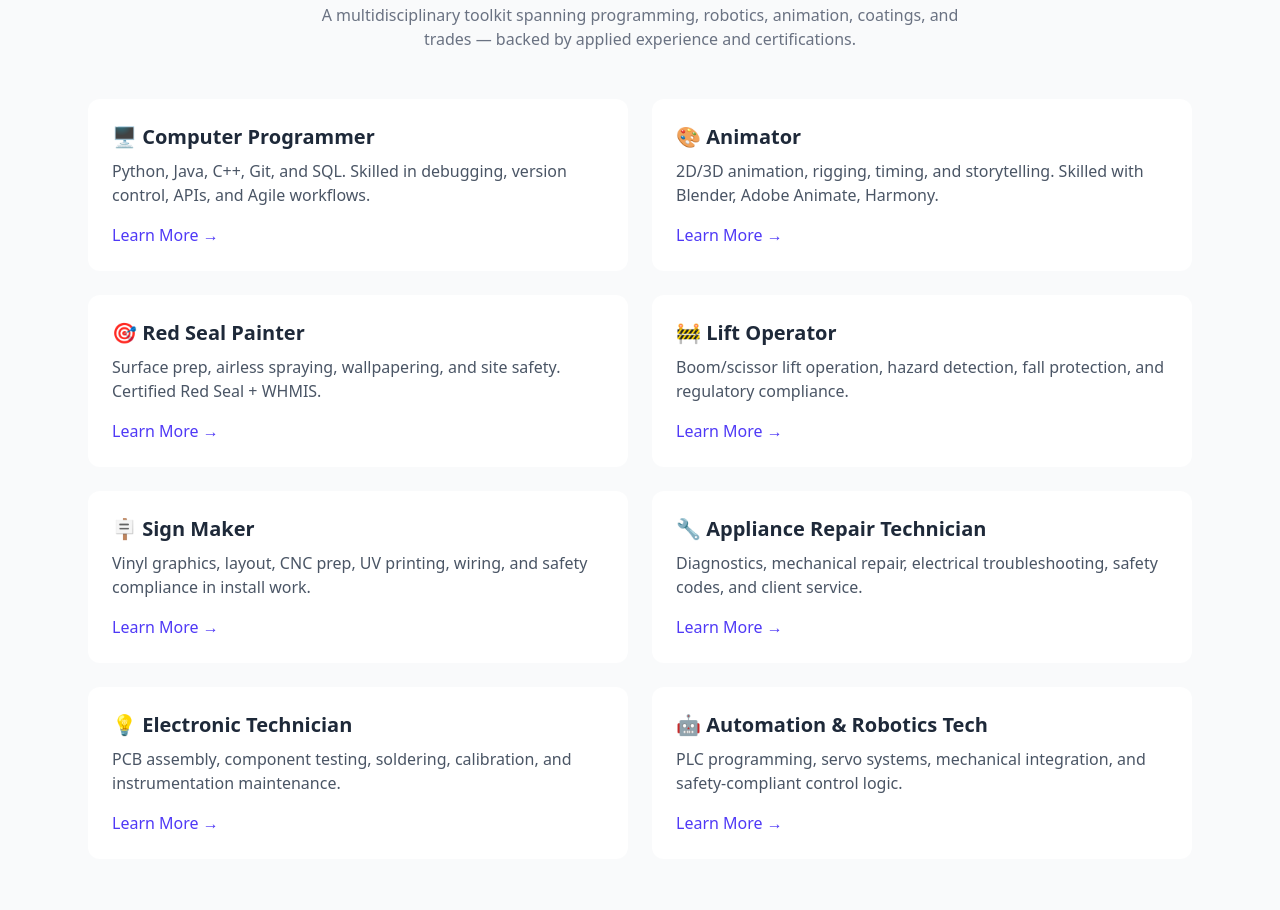
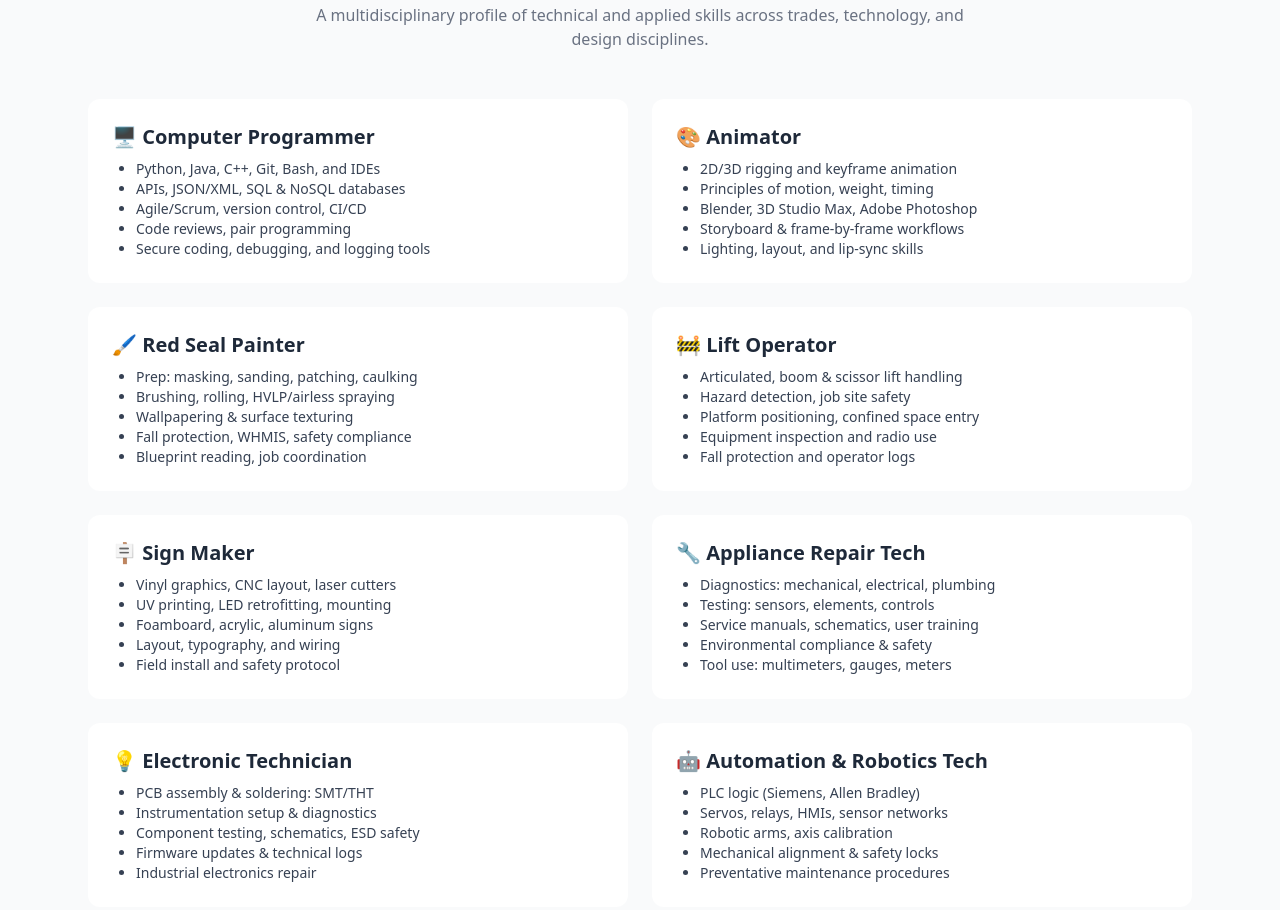
Before and after one commit to mrthomware/Thomas-Ware-Personal-Website, an Astro site in the folder Projects/astro-portfolio/: page /core-skills in a window 1280 px wide. Shown: the part 205-1115 px from the top of the page. Built offline with nearby package versions, Linux system fonts and the light colour scheme; Astro itself is replaced by a stand-in of ours.

Commit message:
Tools and Software Card

```diff
--- a/Projects/astro-portfolio/src/components/Card.astro
+++ b/Projects/astro-portfolio/src/components/Card.astro
@@ -9,13 +9,20 @@ const { title, description, link, image } = Astro.props;
       alt={title}
       class="w-full aspect-[3/4] object-contain bg-white dark:bg-gray-800"
     />
-
   )}
   <div class="p-6 flex flex-col justify-between flex-1">
     <h2 class="text-xl font-semibold mb-2">{title}</h2>
+
+    {description && (
       <p class="text-gray-600 dark:text-gray-300 mb-4">{description}</p>
-    <a href={link} class="inline-block text-indigo-600 hover:underline font-medium">
+    )}
+
+    <slot />
+
+    {link && (
+      <a href={link} class="inline-block mt-4 text-indigo-600 hover:underline font-medium">
         Learn More →
       </a>
+    )}
   </div>
 </div>
--- a/Projects/astro-portfolio/src/pages/about.astro
+++ b/Projects/astro-portfolio/src/pages/about.astro
@@ -19,7 +19,7 @@ import Card from '../components/Card.astro';
       <Card
         title="🛠️ Core Skills"
         description="3D modeling, Arduino/C++/PLC control, PCB design, servo-actuator integration, and aesthetic finish work."
-        link="/core-skills"
+
       />
 
       <Card
@@ -36,8 +36,17 @@ import Card from '../components/Card.astro';
 
       <Card
         title="🧰 Tools & Software"
-        description="CAD, 3D Studio Max, Arduino, Raspberry Pi, Teensy, C++, Python, DMX lighting control."
-      />
+        description=""
+      >
+        <ul class="list-disc pl-6 text-sm text-gray-700 dark:text-gray-300">
+          <li><strong>CAD & Modeling:</strong> 3D Studio Max, Fusion 360 (intro)</li>
+          <li><strong>Embedded Platforms:</strong> Arduino, Raspberry Pi, Teensy (learning)</li>
+          <li><strong>Programming:</strong> C++, Python, basic JavaScript, DMX lighting control</li>
+          <li><strong>Software Tools:</strong> GitHub Desktop, VS Code, TIA Portal, Obsidian</li>
+          <li><strong>Documentation:</strong> BOMs, PDF diagrams, Google Docs, schematic editors</li>
+        </ul>
+      </Card>
+
 
       <Card
         title="💼 Work Experience"
--- a/Projects/astro-portfolio/src/pages/core-skills.astro
+++ b/Projects/astro-portfolio/src/pages/core-skills.astro
@@ -8,58 +8,115 @@ import Card from '../components/Card.astro';
     <header class="mb-12 text-center">
       <h1 class="text-4xl font-bold mb-2">🧠 Core Professional Skill Sets</h1>
       <p class="text-gray-500 dark:text-gray-400 max-w-2xl mx-auto">
-        A multidisciplinary toolkit spanning programming, robotics, animation, coatings, and trades — backed by applied experience and certifications.
+        A multidisciplinary profile of technical and applied skills across trades, technology, and design disciplines.
       </p>
     </header>
 
     <section class="grid gap-6 lg:grid-cols-2">
       <Card
         title="🖥️ Computer Programmer"
-        description="Python, Java, C++, Git, and SQL. Skilled in debugging, version control, APIs, and Agile workflows."
-        link="/files/private_Records/Computer%20Programmer.pdf"
-      />
+        description=""
+      >
+        <ul class="list-disc pl-6 text-sm text-gray-700 dark:text-gray-300">
+          <li>Python, Java, C++, Git, Bash, and IDEs</li>
+          <li>APIs, JSON/XML, SQL & NoSQL databases</li>
+          <li>Agile/Scrum, version control, CI/CD</li>
+          <li>Code reviews, pair programming</li>
+          <li>Secure coding, debugging, and logging tools</li>
+        </ul>
+      </Card>
 
       <Card
         title="🎨 Animator"
-        description="2D/3D animation, rigging, timing, and storytelling. Skilled with Blender, Adobe Animate, Harmony."
-        link="/files/private_Records/Animator.pdf"
-      />
+        description=""
+      >
+        <ul class="list-disc pl-6 text-sm text-gray-700 dark:text-gray-300">
+          <li>2D/3D rigging and keyframe animation</li>
+          <li>Principles of motion, weight, timing</li>
+          <li>Blender, 3D Studio Max, Adobe Photoshop</li>
+          <li>Storyboard & frame-by-frame workflows</li>
+          <li>Lighting, layout, and lip-sync skills</li>
+        </ul>
+      </Card>
+
 
       <Card
-        title="🎯 Red Seal Painter"
-        description="Surface prep, airless spraying, wallpapering, and site safety. Certified Red Seal + WHMIS."
-        link="/files/private_Records/Red%20Sealed%20Painter.pdf"
-      />
+        title="🖌️ Red Seal Painter"
+        description=""
+      >
+        <ul class="list-disc pl-6 text-sm text-gray-700 dark:text-gray-300">
+          <li>Prep: masking, sanding, patching, caulking</li>
+          <li>Brushing, rolling, HVLP/airless spraying</li>
+          <li>Wallpapering & surface texturing</li>
+          <li>Fall protection, WHMIS, safety compliance</li>
+          <li>Blueprint reading, job coordination</li>
+        </ul>
+      </Card>
 
       <Card
         title="🚧 Lift Operator"
-        description="Boom/scissor lift operation, hazard detection, fall protection, and regulatory compliance."
-        link="/files/private_Records/Lift%20Operator.pdf"
-      />
+        description=""
+      >
+        <ul class="list-disc pl-6 text-sm text-gray-700 dark:text-gray-300">
+          <li>Articulated, boom & scissor lift handling</li>
+          <li>Hazard detection, job site safety</li>
+          <li>Platform positioning, confined space entry</li>
+          <li>Equipment inspection and radio use</li>
+          <li>Fall protection and operator logs</li>
+        </ul>
+      </Card>
 
       <Card
         title="🪧 Sign Maker"
-        description="Vinyl graphics, layout, CNC prep, UV printing, wiring, and safety compliance in install work."
-        link="/files/private_Records/Sign%20Maker.pdf"
-      />
+        description=""
+      >
+        <ul class="list-disc pl-6 text-sm text-gray-700 dark:text-gray-300">
+          <li>Vinyl graphics, CNC layout, laser cutters</li>
+          <li>UV printing, LED retrofitting, mounting</li>
+          <li>Foamboard, acrylic, aluminum signs</li>
+          <li>Layout, typography, and wiring</li>
+          <li>Field install and safety protocol</li>
+        </ul>
+      </Card>
 
       <Card
-        title="🔧 Appliance Repair Technician"
-        description="Diagnostics, mechanical repair, electrical troubleshooting, safety codes, and client service."
-        link="/files/private_Records/Appliance%20Repair%20Technician.pdf"
-      />
+        title="🔧 Appliance Repair Tech"
+        description=""
+      >
+        <ul class="list-disc pl-6 text-sm text-gray-700 dark:text-gray-300">
+          <li>Diagnostics: mechanical, electrical, plumbing</li>
+          <li>Testing: sensors, elements, controls</li>
+          <li>Service manuals, schematics, user training</li>
+          <li>Environmental compliance & safety</li>
+          <li>Tool use: multimeters, gauges, meters</li>
+        </ul>
+      </Card>
 
       <Card
         title="💡 Electronic Technician"
-        description="PCB assembly, component testing, soldering, calibration, and instrumentation maintenance."
-        link="/files/private_Records/Electronic%20Technician.pdf"
-      />
+        description=""
+      >
+        <ul class="list-disc pl-6 text-sm text-gray-700 dark:text-gray-300">
+          <li>PCB assembly & soldering: SMT/THT</li>
+          <li>Instrumentation setup & diagnostics</li>
+          <li>Component testing, schematics, ESD safety</li>
+          <li>Firmware updates & technical logs</li>
+          <li>Industrial electronics repair</li>
+        </ul>
+      </Card>
 
       <Card
         title="🤖 Automation & Robotics Tech"
-        description="PLC programming, servo systems, mechanical integration, and safety-compliant control logic."
-        link="/files/private_Records/Automation%20and%20Robotics%20Technician.pdf"
-      />
+        description=""
+      >
+        <ul class="list-disc pl-6 text-sm text-gray-700 dark:text-gray-300">
+          <li>PLC logic (Siemens, Allen Bradley)</li>
+          <li>Servos, relays, HMIs, sensor networks</li>
+          <li>Robotic arms, axis calibration</li>
+          <li>Mechanical alignment & safety locks</li>
+          <li>Preventative maintenance procedures</li>
+        </ul>
+      </Card>
     </section>
   </section>
 </BaseLayout>
```
Lines whose indentation alone changed are shown as unchanged.
